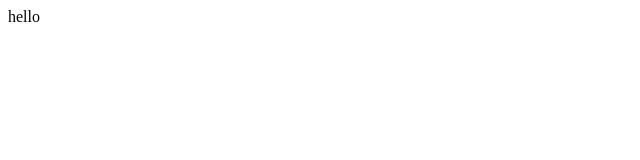
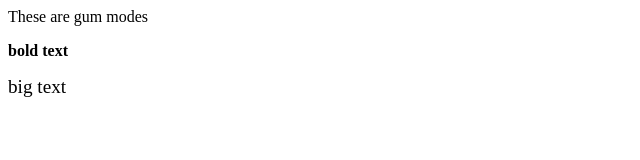
Before and after one commit to 112988/modes, a plain HTML site: page index.html in a window 1280 px wide. Shown: the whole page, without its empty margins (0-640 px from the left). Drawn offline with Linux system fonts and the light colour scheme.

Commit message:
Update index.html

```diff
--- a/index.html
+++ b/index.html
@@ -1,5 +1,8 @@
 <html>
    <head><title>modes</title></head>
-   <body> hello
+   <body>
+        <p>These are gum modes <br /> </p>
+      <p><b> bold text </b></p>
+      <p><big> big text </big></p>
    </body>
 </html>
```
